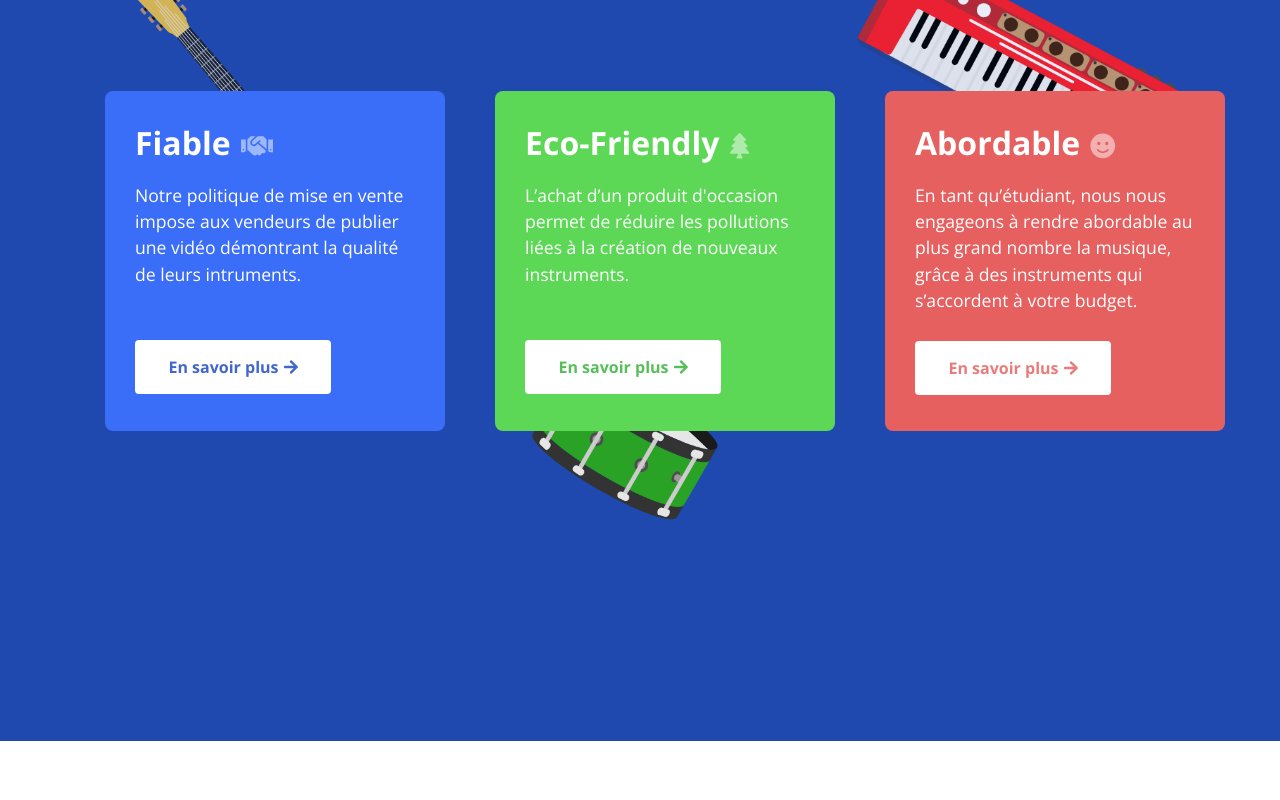
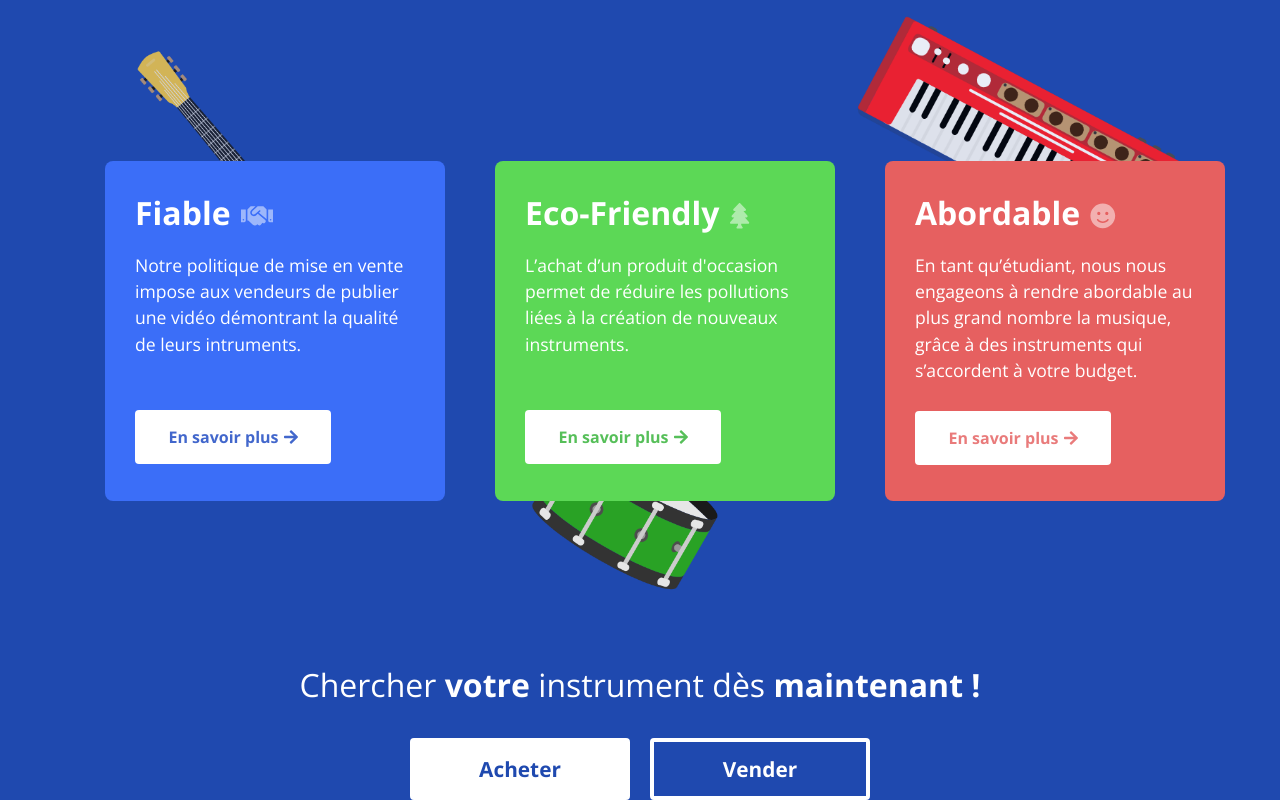
Before and after one commit to maxess-dev/Chordeus, a React (Create React App) app in the folder chordeus/: page / in a window 1280 px wide. Shown: the part 1579-2379 px from the top of the page. Before the commit the page ends 2320 px from the top, so only its background shows below. Built offline with nearby package versions, Linux system fonts and the light colour scheme.

Commit message:
landing page completed

```diff
--- a/chordeus/src/components/homepage.js
+++ b/chordeus/src/components/homepage.js
@@ -53,6 +53,13 @@ function Home() {
                     <CardInfo icon={faTree} widthInstrument="200px" instrument={drums} title="Eco-Friendly" info="L’achat d’un produit d'occasion permet de réduire les pollutions liées à la création de nouveaux instruments." bgColor="#5CD856" color ="#56BF59" marginTop ="35px" marginLeft ="50px" bottomInstrument ="-100px"/>
                     <CardInfo icon={faSmile} widthInstrument="350px" instrument={synth} title="Abordable" info="En tant qu’étudiant, nous nous engageons à rendre abordable au plus grand nombre la musique, grâce à des instruments qui s’accordent à votre budget." bgColor="#E66060" color="#E97B7B" marginLeft ="50px" bottomInstrument ="230px" rightInstrument = "20px"/>
                 </div>
+                <footer>
+                    <h3 className ="footer-title-light">Chercher <span className="footer-title-bold"> votre </span>instrument dès <span className="footer-title-bold">maintenant !</span></h3>
+                    <div className ="cta-register no-margin">
+                        <button>Acheter</button>
+                        <button>Vender</button>
+                    </div>
+                </footer>
             </section>
         </main>
 
--- a/chordeus/src/css/homepage.css
+++ b/chordeus/src/css/homepage.css
@@ -123,7 +123,8 @@ h1{
     z-index: 1000;
     min-height: 120vh;
     display: flex;
-    justify-content: space-around;
+    align-items: center;
+    flex-direction: column;
 }
 
 .wave2{
@@ -135,7 +136,31 @@ h1{
 }
 
 .card-info-service{
+    margin-top: 380px;
+    width: 100%;
     display: flex;
+    justify-content: center;
     align-items: center;
-    justify-content: space-around;
 }
+
+footer{
+    display: flex;
+    margin-top: 130px;
+    flex-direction: column;
+    align-items: center;
+    width: 100%;
+}
+
+.footer-title-light{
+    font-size: 2em;
+    font-weight: 400;
+    color: white;
+}
+
+.footer-title-bold{
+    font-weight: 700;
+}
+
+.no-margin{
+    margin-top: 0px;
+}
```
